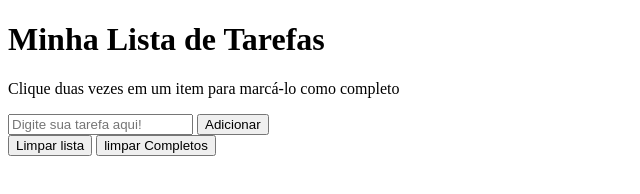
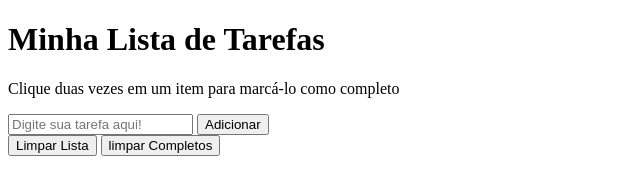
Before and after one commit to Gildeir/Project-todo-list-project-fundamentals, a website: page index.html in a window 1280 px wide. Shown: the full height of the page, 0-640 px from the left. Drawn offline with Linux system fonts and the light colour scheme.

Commit message:
Corrigi texto do botao limpar lista

```diff
--- a/index.html
+++ b/index.html
@@ -16,7 +16,7 @@
     <input type="text" placeholder="Digite sua tarefa aqui!" id="texto-tarefa">
     <button type="submit" id="criar-tarefa">Adicionar</button>
 </div>
-    <button type="reset" id="apagar-tudo">Limpar lista</button>
+    <button type="reset" id="apagar-tudo">Limpar Lista</button>
     <button type="reset" id="remover-finalizados">limpar Completos</button>
  <div class="elements-list">
     <ol id="lista-tarefas"></ol>
```
